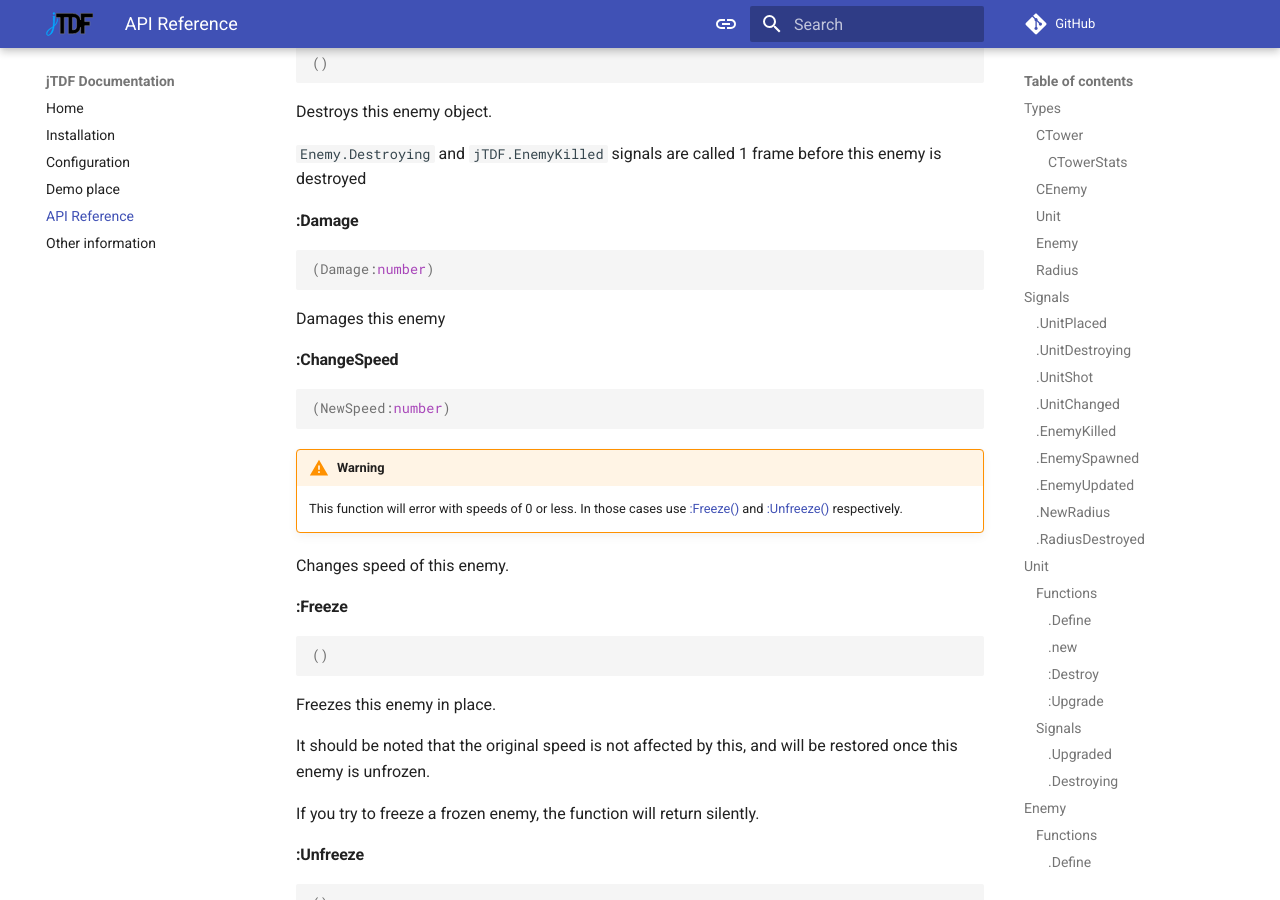
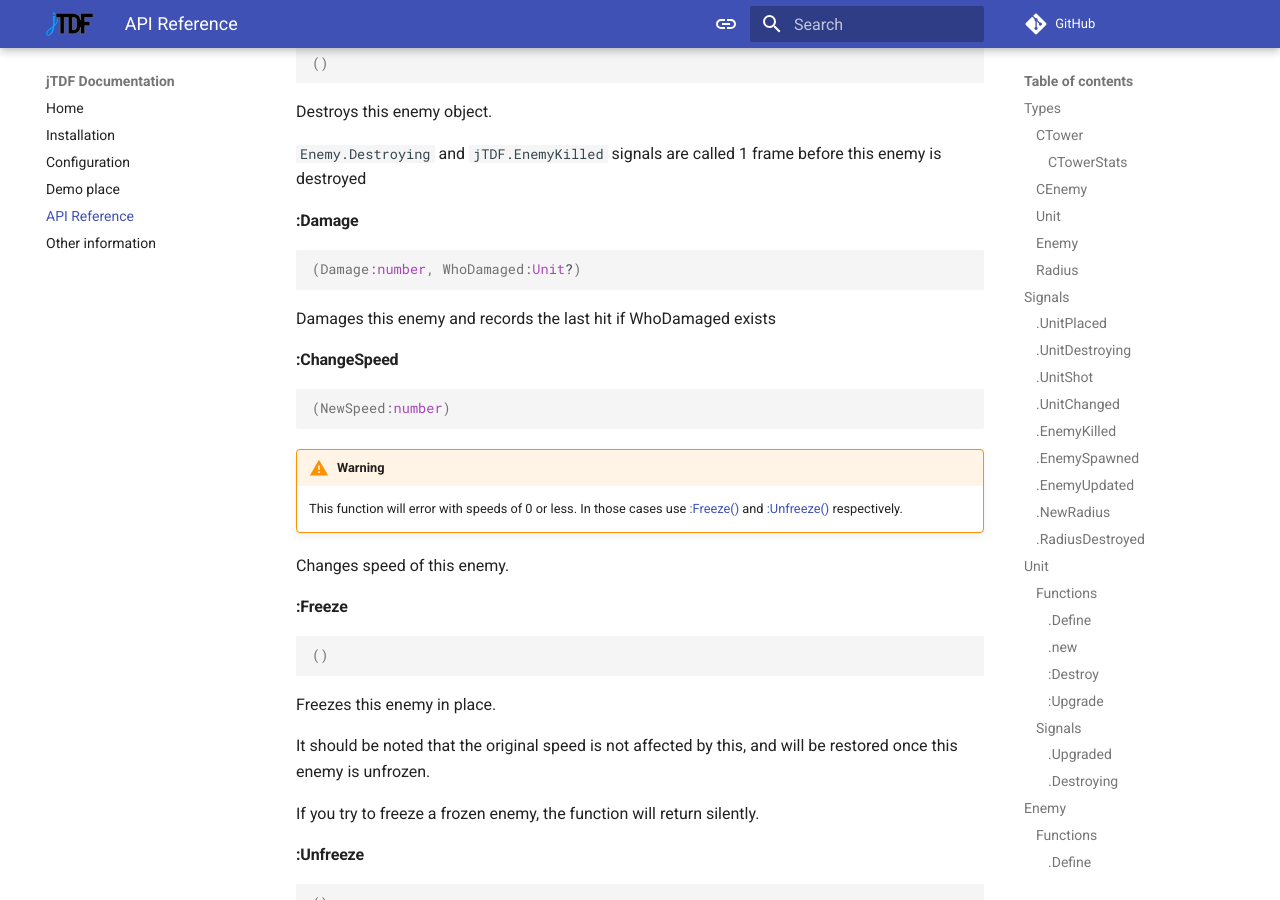
Before and after one commit to bajsucks/jTDF, an MkDocs documentation site: the page built from docs/docs/jTDF.md, in a window 1280 px wide and 900 px high, scrolled down 6250 px. Built offline with MkDocs 1.6.1 and Material for MkDocs 9.7.7, drawn with Linux system fonts in a browser that asks for light colours; comment, search, counter and statistics services are not loaded.

Commit message:
Updated docs info, minor changes

````diff
--- a/docs/docs/jTDF.md
+++ b/docs/docs/jTDF.md
@@ -279,10 +279,10 @@ Destroys this enemy object.
 
 #### :Damage
 ```luau
-(Damage:number)
+(Damage:number, WhoDamaged:Unit?)
 ```
 
-Damages this enemy
+Damages this enemy and records the last hit if WhoDamaged exists
 
 #### :ChangeSpeed
 ```luau
````
Also changed, not shown: docs/docs/Installation.md (+1 -3 lines), docs/docs/Notes.md (+1 -1 lines), docs/docs/index.md (+0 -1 lines), README.md, 4 other files.
